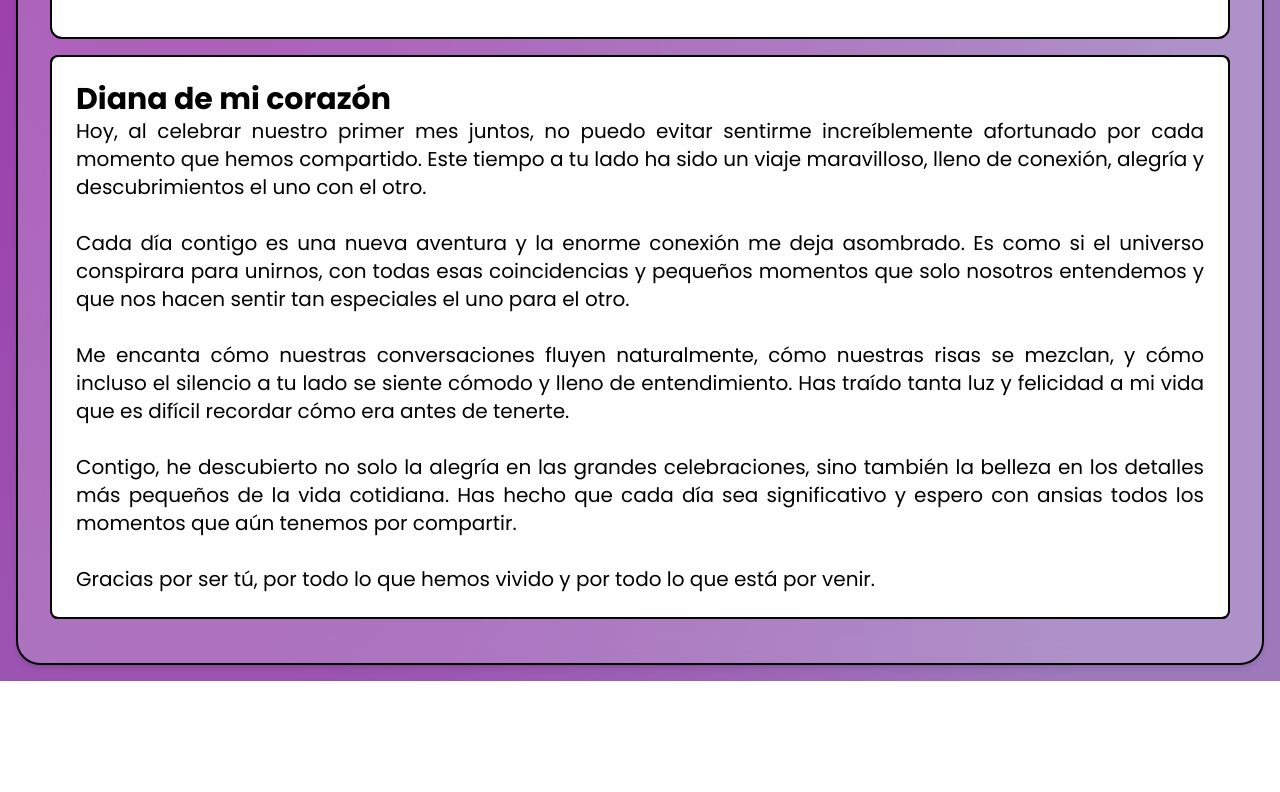
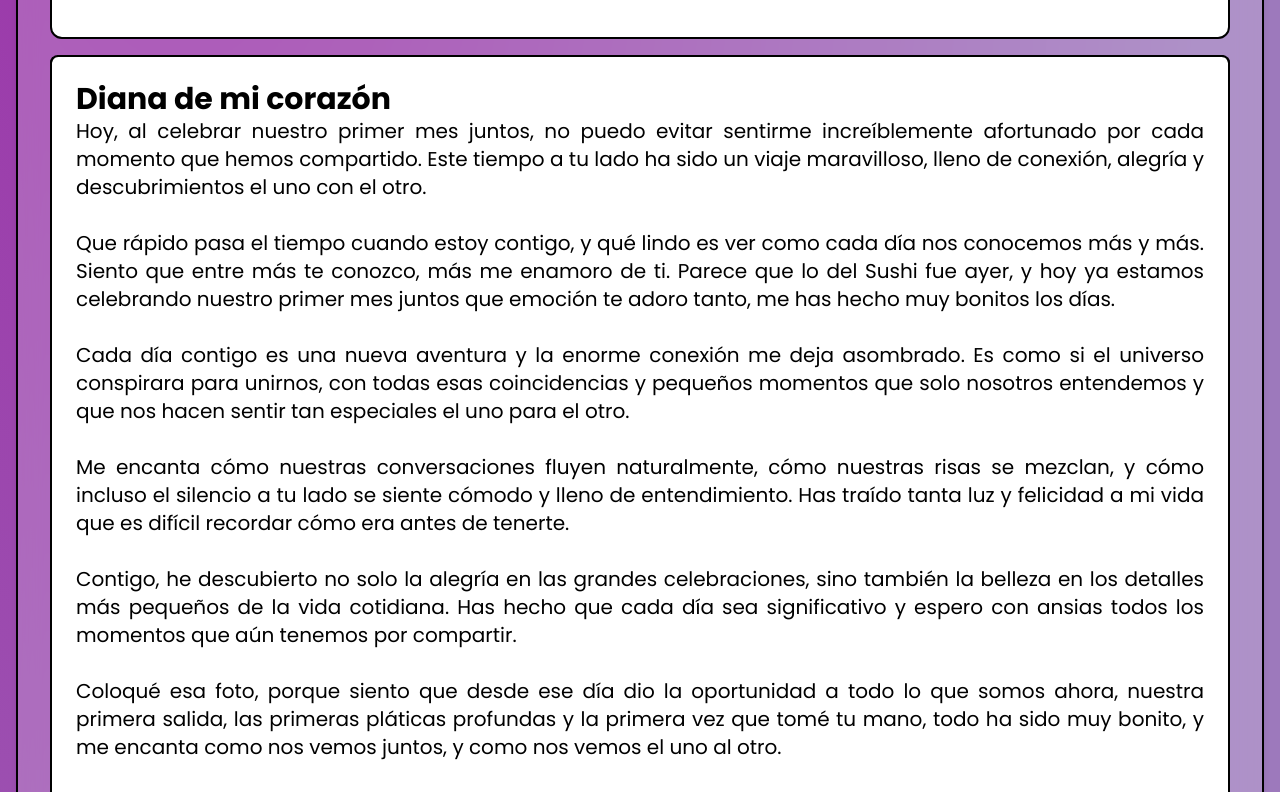
Before and after one commit to HectorSaldes/dor, a React (Create React App) app: page /babe in a window 1280 px wide. Shown: the part 983-1775 px from the top of the page. Before the commit the page ends 1664 px from the top, so only its background shows below. Built offline with nearby package versions, Linux system fonts and the light colour scheme.

Commit message:
add diana

```diff
--- a/src/pages/babe/MesUno.jsx
+++ b/src/pages/babe/MesUno.jsx
@@ -17,7 +17,7 @@ export default function Mes({ bg_1, bg_2 }) {
 				<div className='flex justify-center'>
 					<CardCartoonOutlined Items={() => <ImageTop url={Foto} alt='Image profile' />} />
 				</div>
-				<div className='my-7 mx-8 grid gap-4'>
+				<div className='my-1 mx-0 sm:my-7 md:mx-8 grid gap-1 sm:gap-4'>
 					<CardCartoonFilled Items={() => (
 						<h1 className='font-bold text-5xl md:text-7xl text-center'>🎉 Feliz Primer Mes, Mi Amor 🎉</h1>)} />
 					<CardCartoonFilled Items={() => (<h2 className='text-3xl md:text-4xl text-center'>
@@ -36,6 +36,10 @@ export default function Mes({ bg_1, bg_2 }) {
 									cada
 									momento que hemos compartido. Este tiempo a tu lado ha sido un viaje maravilloso, lleno de conexión,
 									alegría y descubrimientos el uno con el otro.
+									<br />
+									<br />
+									Que rápido pasa el tiempo cuando estoy contigo, y qué lindo es ver como cada día nos conocemos más y más. Siento que entre más te conozco, más me enamoro de ti.
+									Parece que lo del Sushi fue ayer, y hoy ya estamos celebrando nuestro primer mes juntos que emoción te adoro tanto, me has hecho muy bonitos los días.
 									<br />
 									<br />
 
@@ -59,6 +63,15 @@ export default function Mes({ bg_1, bg_2 }) {
 									todos los momentos que aún tenemos por compartir.
 									<br />
 									<br />
+									Coloqué esa foto, porque siento que desde ese día dio la oportunidad a todo lo que somos ahora, nuestra primera salida, las primeras pláticas profundas y la primera vez que tomé tu mano,
+									todo ha sido muy bonito, y me encanta como nos vemos juntos, y como nos vemos el uno al otro.
+
+									<br/>
+									<br/>
+									También quiero decirte que no es necesario que me pagues la ropa que te compraste, tu playera y los pantalones, yo me encargo de eso, es como un regalito para ti.🎁
+									Nada más tú te encargas y divides tus pagos de los lentes y ya 🤓😘
+									<br/>
+									<br/>
 
 									Gracias por ser tú, por todo lo que hemos vivido y por todo lo que está por venir.
 
```
